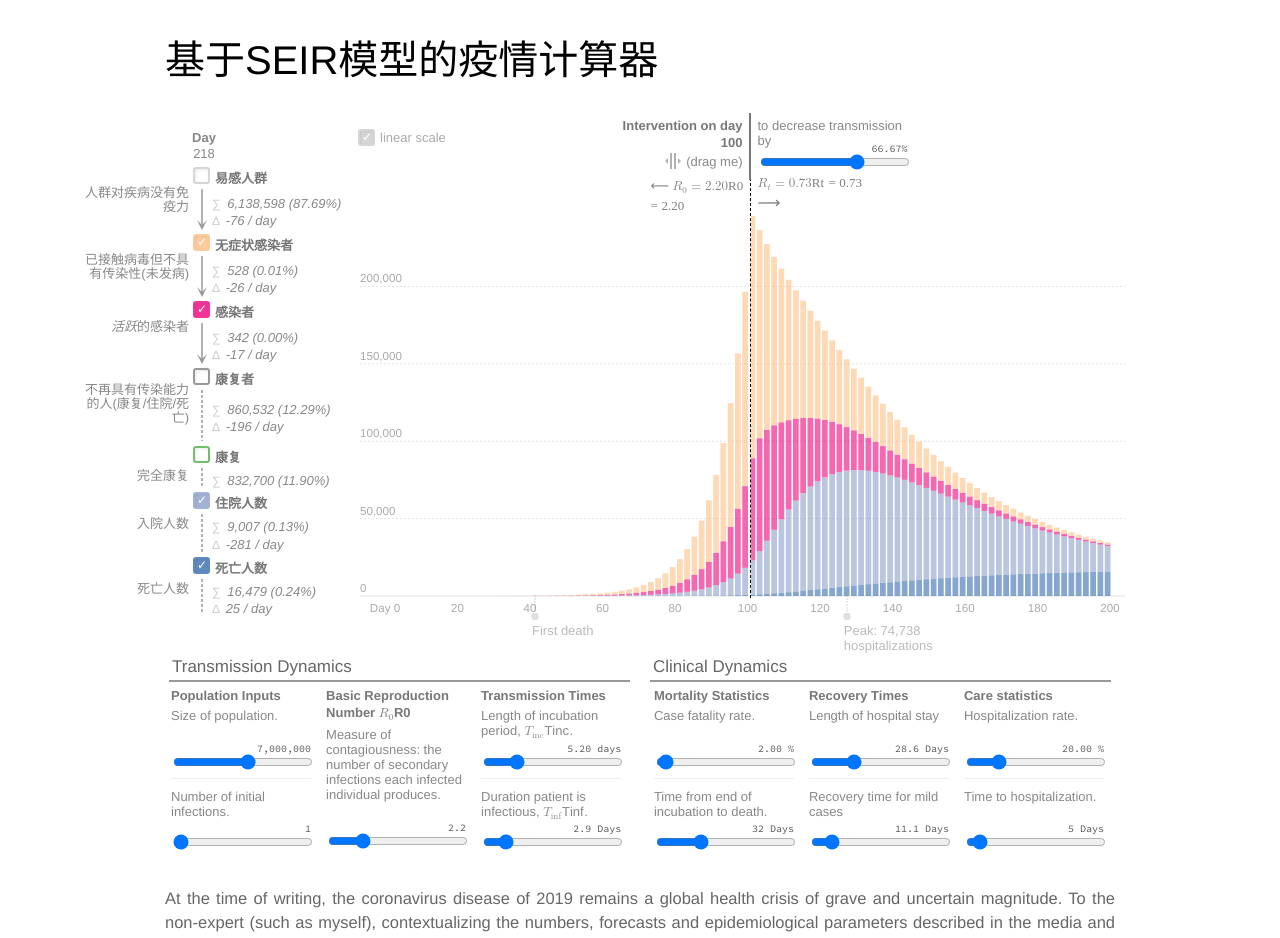
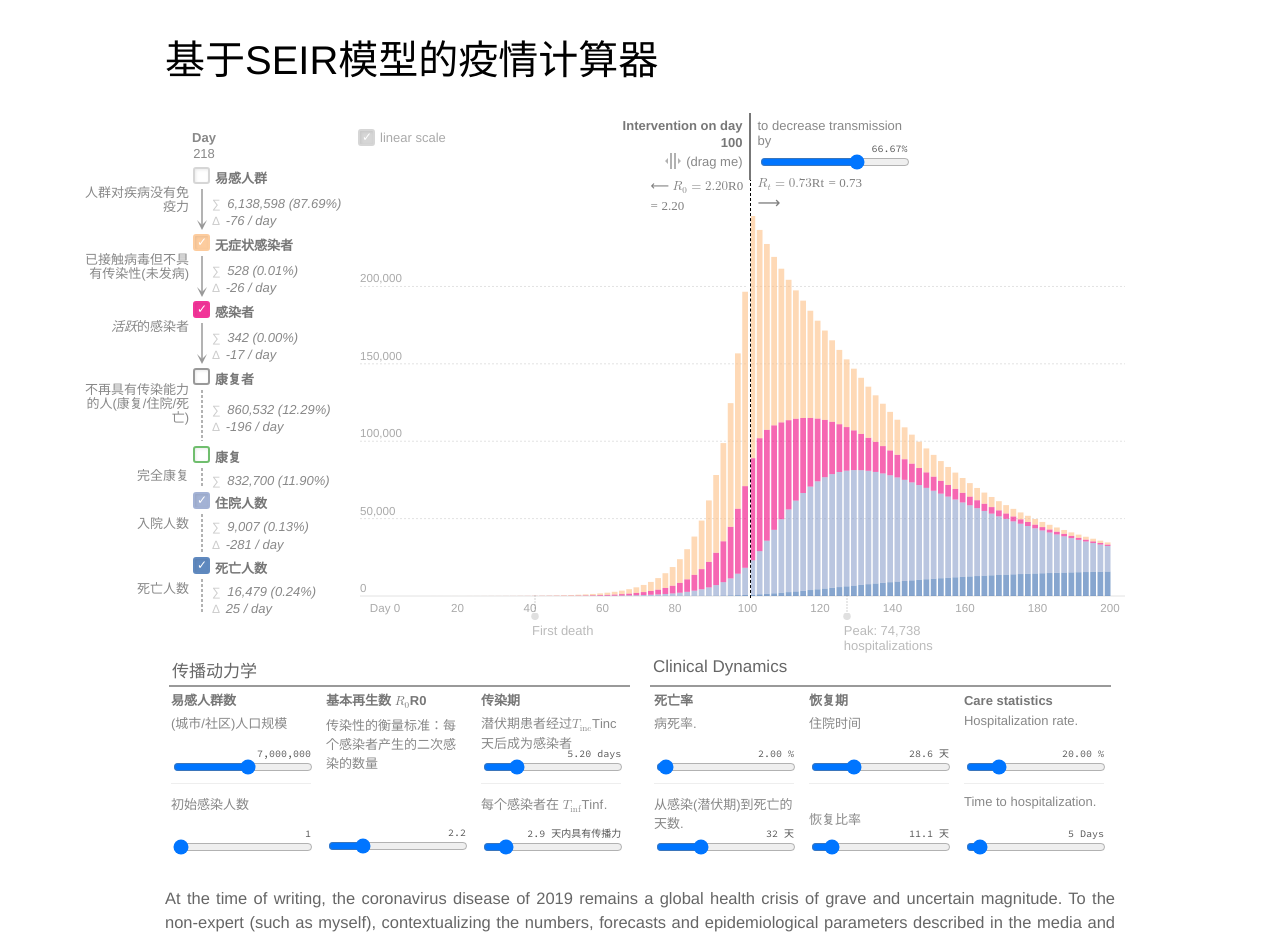
Before and after one commit to gabgoh/epcalc, a Svelte app: page / in a window 1280 px wide. Shown: the top 938 px of the page. Built offline with nearby package versions, Linux system fonts and the light colour scheme.

Commit message:
feat: 补充翻译

```diff
--- a/src/App.svelte
+++ b/src/App.svelte
@@ -927,60 +927,60 @@
 
 <div style="height:220px;">
   <div class="minorTitle">
-    <div style="margin: 0px 0px 5px 4px" class="minorTitleColumn">Transmission Dynamics</div>
+    <div style="margin: 0px 0px 5px 4px" class="minorTitleColumn" data-raw="Transmission Dynamics">传播动力学</div>
     <div style="flex: 0 0 20; width:20px"></div>
     <div style="margin: 0px 4px 5px 0px" class="minorTitleColumn">Clinical Dynamics</div>
   </div>
   <div class = "row">
 
     <div class="column">
-      <div class="paneltitle">Population Inputs</div>
-      <div class="paneldesc" style="height:30px">Size of population.<br></div>
+      <div class="paneltitle" data-raw="Population Inputs">易感人群数</div>
+      <div class="paneldesc" style="height:30px" data-raw="Size of population">(城市/社区)人口规模<br></div>
       <div class="slidertext">{format(",")(Math.round(N))}</div>
       <input class="range" style="margin-bottom: 8px"type=range bind:value={logN} min={5} max=25 step=0.01>
-      <div class="paneldesc" style="height:29px; border-top: 1px solid #EEE; padding-top: 10px">Number of initial infections.<br></div>
+      <div class="paneldesc" style="height:29px; border-top: 1px solid #EEE; padding-top: 10px" data-raw="Number of initial infections.">初始感染人数<br></div>
       <div class="slidertext">{I0}</div>
       <input class="range" type=range bind:value={I0} min={1} max=10000 step=1>
     </div>
 
     <div class="column">
       <div class="paneltext">
-      <div class="paneltitle">Basic Reproduction Number {@html math_inline("\\mathcal{R}_0")} </div>
-      <div class="paneldesc">Measure of contagiousness: the number of secondary infections each infected individual produces. <br></div>
+      <div class="paneltitle" data-raw="Basic Reproduction Number">基本再生数 {@html math_inline("\\mathcal{R}_0")} </div>
+      <div class="paneldesc" data-raw="Measure of contagiousness: the number of secondary infections each infected individual produces.">传染性的衡量标准：每个感染者产生的二次感染的数量 <br></div>
       </div>
       <div class="slidertext">{R0}</div>
       <input class="range" type=range bind:value={R0} min=0.01 max=10 step=0.01>
     </div>
 
     <div class="column">
-      <div class="paneltitle">Transmission Times</div>
-      <div class="paneldesc" style="height:30px">Length of incubation period, {@html math_inline("T_{\\text{inc}}")}.<br></div>
+      <div class="paneltitle" data-raw="Transmission Times">传染期</div>
+      <div class="paneldesc" style="height:30px" data-raw="Length of incubation period">潜伏期患者经过{@html math_inline("T_{\\text{inc}}")}天后成为感染者<br></div>
       <div class="slidertext">{(D_incbation).toFixed(2)} days</div>
       <input class="range" style="margin-bottom: 8px"type=range bind:value={D_incbation} min={0.15} max=24 step=0.0001>
-      <div class="paneldesc" style="height:29px; border-top: 1px solid #EEE; padding-top: 10px">Duration patient is infectious, {@html math_inline("T_{\\text{inf}}")}.<br></div>
-      <div class="slidertext">{D_infectious} Days</div>
+      <div class="paneldesc" style="height:29px; border-top: 1px solid #EEE; padding-top: 10px" data-raw="Duration patient is infectious">每个感染者在 {@html math_inline("T_{\\text{inf}}")}.<br></div>
+      <div class="slidertext">{D_infectious} 天内具有传播力</div>
       <input class="range" type=range bind:value={D_infectious} min={0} max=24 step=0.01>
     </div>
 
     <div style="flex: 0 0 20; width:20px"></div>
 
     <div class="column">
-      <div class="paneltitle">Mortality Statistics</div>
-      <div class="paneldesc" style="height:30px">Case fatality rate.<br></div>
+      <div class="paneltitle" data-raw="Mortality Statistics">死亡率</div>
+      <div class="paneldesc" style="height:30px" data-raw="Case fatality rate">病死率.<br></div>
       <div class="slidertext">{(CFR*100).toFixed(2)} %</div>
       <input class="range" style="margin-bottom: 8px" type=range bind:value={CFR} min={0} max=1 step=0.0001>
-      <div class="paneldesc" style="height:29px; border-top: 1px solid #EEE; padding-top: 10px">Time from end of incubation to death.<br></div>
-      <div class="slidertext">{Time_to_death} Days</div>
+      <div class="paneldesc" style="height:29px; border-top: 1px solid #EEE; padding-top: 10px" data-raw="Time from end of incubation to death">从感染(潜伏期)到死亡的天数.<br></div>
+      <div class="slidertext">{Time_to_death} 天</div>
       <input class="range" type=range bind:value={Time_to_death} min={(D_infectious)+0.1} max=100 step=0.01>
     </div>
 
     <div class="column">
-      <div class="paneltitle">Recovery Times</div>
-      <div class="paneldesc" style="height:30px">Length of hospital stay<br></div>
-      <div class="slidertext">{D_recovery_severe} Days</div>
+      <div class="paneltitle" data-raw="Recovery Times">恢复期</div>
+      <div class="paneldesc" style="height:30px" data-raw="Length of hospital stay">住院时间<br></div>
+      <div class="slidertext">{D_recovery_severe} 天</div>
       <input class="range" style="margin-bottom: 8px" type=range bind:value={D_recovery_severe} min={0.1} max=100 step=0.01>
-      <div class="paneldesc" style="height:29px; border-top: 1px solid #EEE; padding-top: 10px">Recovery time for mild cases<br></div>
-      <div class="slidertext">{D_recovery_mild} Days</div>
+      <div class="paneldesc" style="height:29px; border-top: 1px solid #EEE; padding-top: 10px" data-raw='Recovery time for mild cases'><br>恢复比率</div>
+      <div class="slidertext">{D_recovery_mild} 天</div>
       <input class="range" type=range bind:value={D_recovery_mild} min={0.5} max=100 step=0.01>
     </div>
 
```
